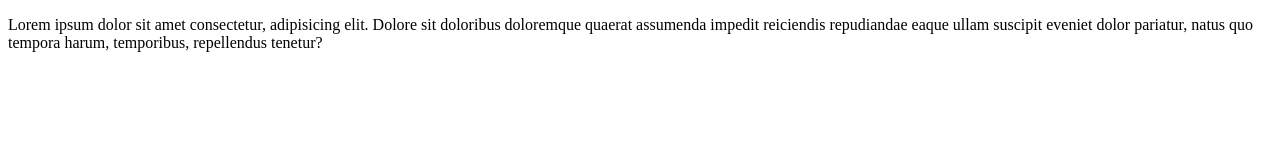
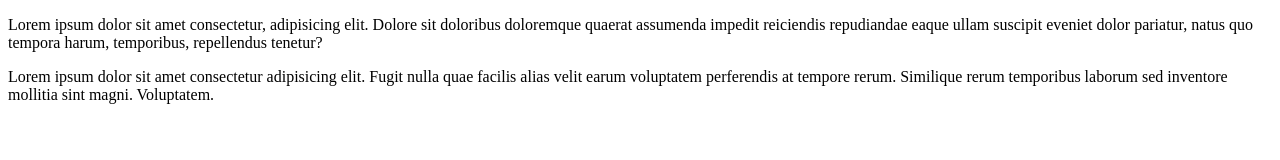
Before and after one commit to ealbarracindev/pruebas-git, a plain HTML site: page index.html in a window 1280 px wide. Drawn offline with Linux system fonts and the light colour scheme.

Commit message:
agregado del parrafo en el index 2

```diff
--- a/index.html
+++ b/index.html
@@ -10,5 +10,6 @@
     <p>Lorem ipsum dolor sit amet consectetur, adipisicing elit.
         Dolore sit doloribus doloremque quaerat assumenda impedit reiciendis repudiandae eaque ullam suscipit eveniet dolor pariatur, natus quo tempora harum,
          temporibus, repellendus tenetur?</p>
+        <p>Lorem ipsum dolor sit amet consectetur adipisicing elit. Fugit nulla quae facilis alias velit earum voluptatem perferendis at tempore rerum. Similique rerum temporibus laborum sed inventore mollitia sint magni. Voluptatem.</p>
 </body>
 </html>
```
